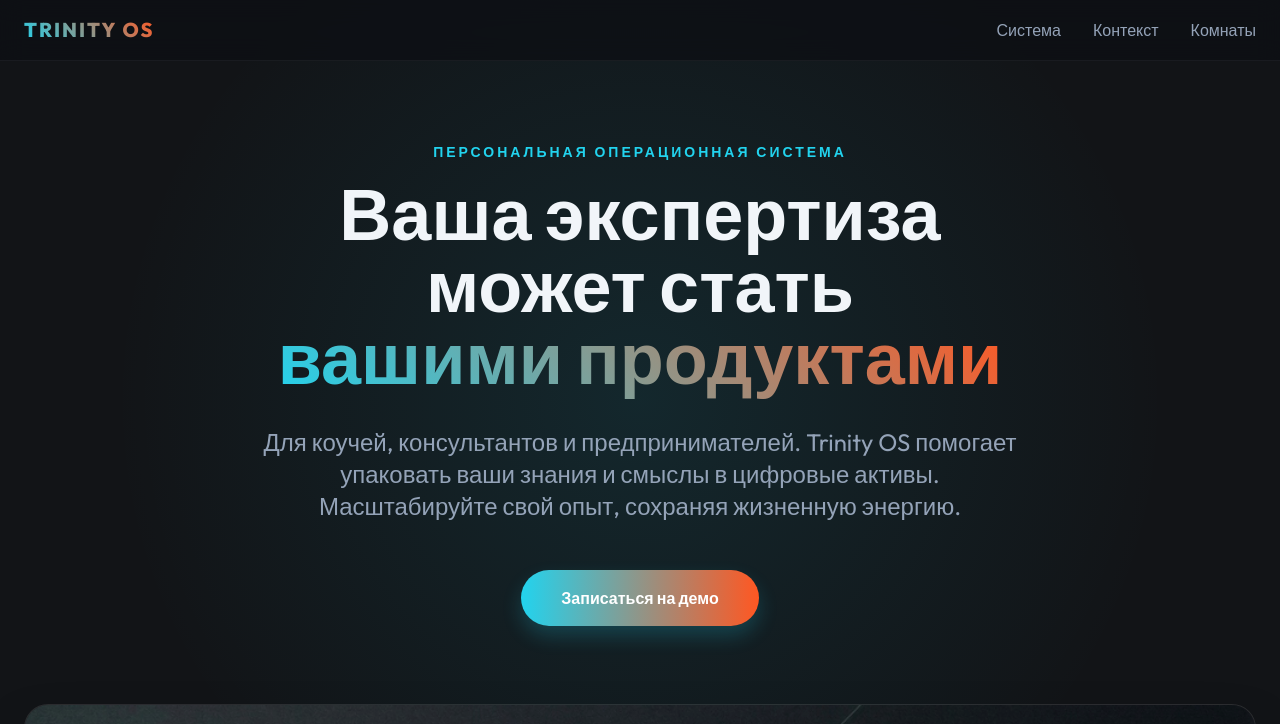
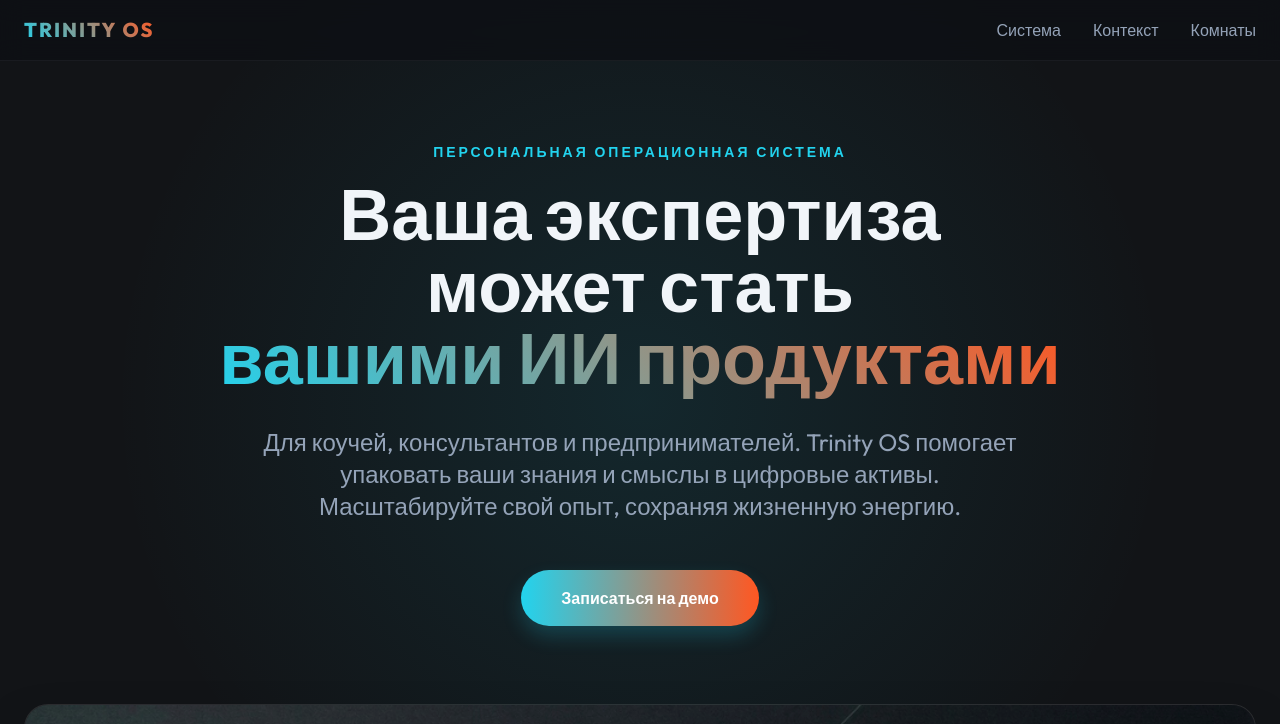
Before and after one commit to alexstashenko/trinity, a plain HTML site: page index.html in a window 1280 px wide. Shown: the top 724 px of the page. Drawn offline with nearby package versions, Linux system fonts and the light colour scheme.

Commit message:
Update hero title: specify AI products

```diff
--- a/index.html
+++ b/index.html
@@ -116,7 +116,7 @@
                 ОПЕРАЦИОННАЯ СИСТЕМА</span>
             <h1 class="text-4xl md:text-6xl lg:text-7xl font-extrabold mb-8 leading-tight">
                 Ваша экспертиза<br>может стать<br>
-                <span class="text-gradient">вашими продуктами</span>
+                <span class="text-gradient">вашими ИИ продуктами</span>
             </h1>
             <p class="text-lg md:text-2xl text-slate-400 max-w-3xl mx-auto mb-12 leading-relaxed">
                 Для коучей, консультантов и предпринимателей.
```
